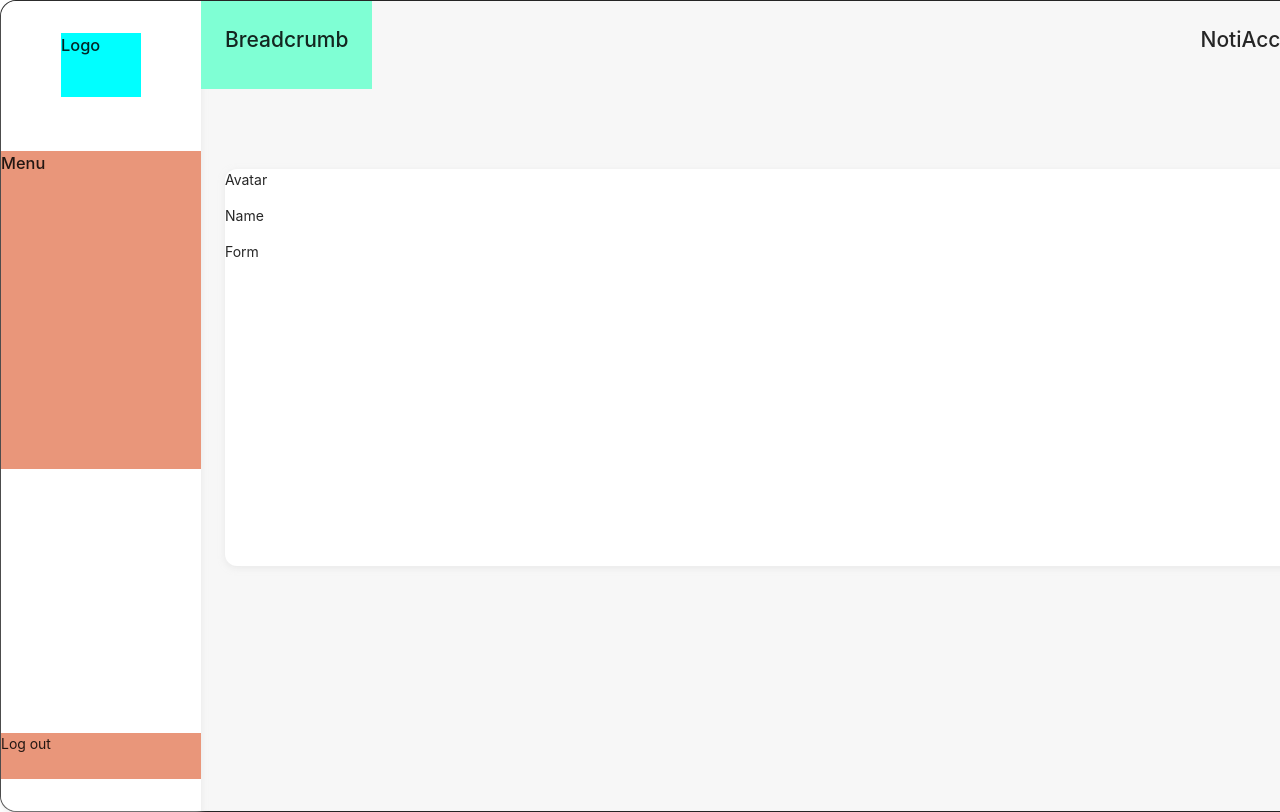
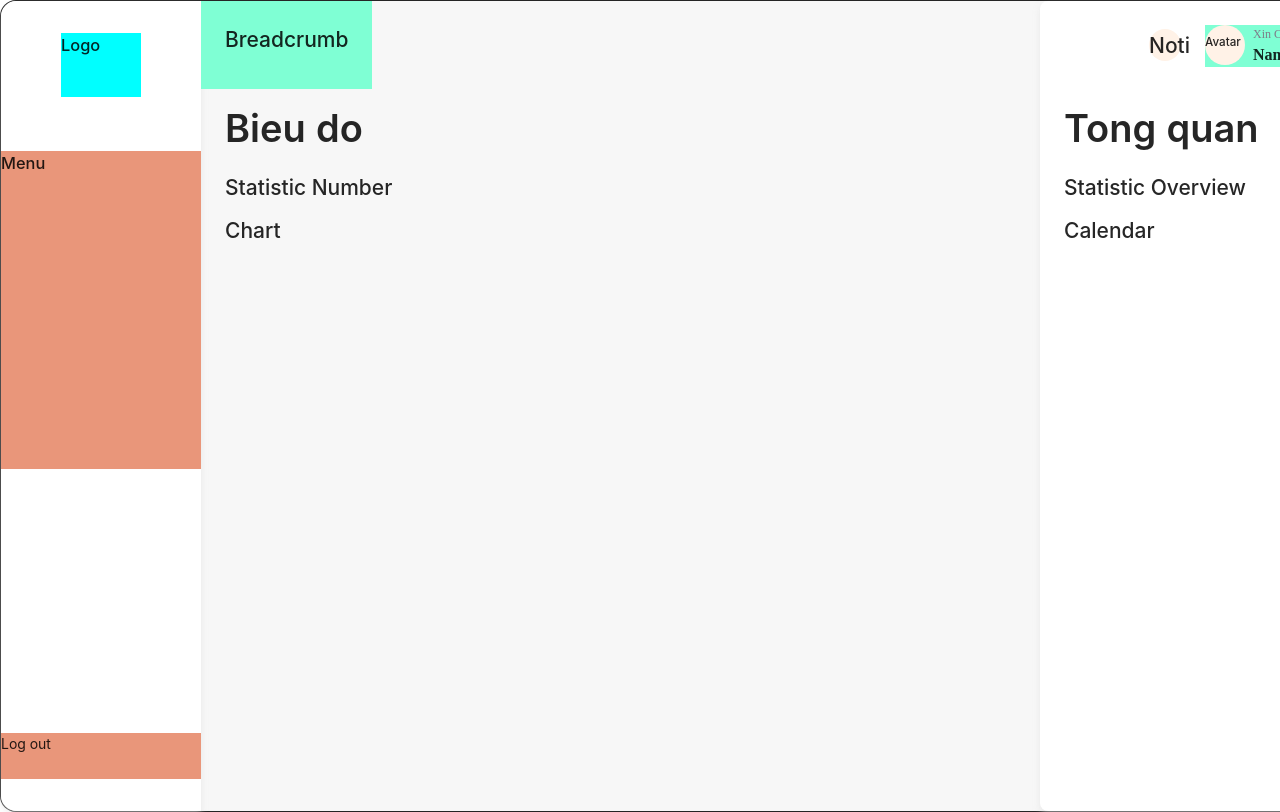
Before and after one commit to locphFX11236/alta-queuing-system-application, a React (Create React App) app: page / in a window 1280 px wide. Shown: the top 812 px of the page. Built offline with nearby package versions, Linux system fonts and the light colour scheme.

Commit message:
layout 3

```diff
--- a/src/layout/content/content.css
+++ b/src/layout/content/content.css
@@ -14,6 +14,7 @@
     align-items: center;
     width: 1240px;
     height: 88px;
+    z-index: 1;
 }
 
 .breadcrumb {
@@ -29,16 +30,69 @@
     background-color: aquamarine;
 }
 
-.right-top {
+.noti {
     position: absolute;
-    width: 401px;
-    height: 100%;
-    left: 839px;
+    width: 32px;
+    height: 32px;
+    right: 260px;
+    top: 28px;
+    background: #FFF2E7;
+    border-radius: 32px;
+}
+
+.acc {
+    position: absolute;
+    width: 172px;
+    height: 42px;
+    right: 64px;
+    top: 24px;
+    background-color: aquamarine;
+}
+
+.avatar-bar {
+    position: absolute;
+    width: 40px;
+    height: 40px;
+    right: 132px;
     top: 0px;
+    border-radius: 48px;
     display: flex;
-    flex-direction: row;
-    justify-content: center;
     align-items: center;
-    border-radius: 0 16px 0 0;
-    z-index: 1;
+    background: #FFF2E7;
 }
+
+.name-bar {
+    position: absolute;
+    width: 124px;
+    height: 42px;
+    left: 48px;
+    top: 0px;
+}
+
+.name-bar p {
+    position: absolute;
+    width: 47px;
+    height: 18px;
+    right: 77px;
+    top: 0px;
+    font-family: 'Nunito';
+    font-style: normal;
+    font-weight: 400;
+    font-size: 12px;
+    line-height: 18px;
+    color: #7E7D88;
+}
+
+.name-bar .ant-typography {
+    position: absolute;
+    width: 124px;
+    height: 24px;
+    right: 0px;
+    top: 18px;
+    font-family: 'Nunito';
+    font-style: normal;
+    font-weight: 700;
+    font-size: 16px;
+    line-height: 24px;
+    color: #535261;
+}
--- a/src/layout/content/topBar.tsx
+++ b/src/layout/content/topBar.tsx
@@ -1,15 +1,19 @@
-import AccComponent from "../../shared/components/account";
+import { Typography } from "antd";
+
+import { AvatarComponent, NameComponent } from "../../shared/components/account";
 import BreadcrumbComponent from "../../shared/components/breadcrumb";
 import NotiComponent from "../../shared/components/notification";
 
 const TopBar = (): JSX.Element => (
     <div className="top-bar">
-        <div className="breadcrumb">
-            <BreadcrumbComponent />
-        </div>
-        <div className="right-top">
-            <NotiComponent />
-            <AccComponent />
+        <div className="breadcrumb"><BreadcrumbComponent /></div>
+        <div className="noti"><NotiComponent /></div>
+        <div className="acc">
+            <div className="avatar-bar"><AvatarComponent /></div>
+            <div className="name-bar">
+                <p>Xin Chào</p>
+                <Typography.Title level={5}><NameComponent /></Typography.Title>
+            </div>
         </div>
     </div>
 );
--- a/src/shared/components/account/index.tsx
+++ b/src/shared/components/account/index.tsx
@@ -1,5 +1,15 @@
-const AccComponent = (): JSX.Element => (
-    <h1>Acc</h1>
+export const AvatarComponent = () => (
+    <h5 style={{ width: '100%', height: 'auto' }} >Avatar</h5>
 );
 
-export default AccComponent;
+export const ChangeAvatarComponent = () => (
+    <h5 style={{ width: '100%', height: 'auto' }} >Change</h5>
+);
+
+export const NameComponent = () => (
+    <h5 style={{ width: '100%', height: 'auto' }} >Name</h5>
+);
+
+export const InforComponent = () => (
+    <h5 style={{ width: '100%', height: 'auto' }} >Form Information</h5>
+);
--- a/src/view/index.tsx
+++ b/src/view/index.tsx
@@ -1,12 +1,13 @@
 import IndexLayout from "../layout";
-// import Dashboard from "./dashboard";
 // import Login from "./login";
-import Information from "./information";
+// import Information from "./information";
+import Dashboard from "./dashboard";
 
 function IndexView () {
     return (
         // <Login />
-        <IndexLayout content={<Information />}/>
+        // <IndexLayout content={<Information />}/>
+        <IndexLayout content={<Dashboard />}/>
     );
 };
 
--- a/src/view/information/index.tsx
+++ b/src/view/information/index.tsx
@@ -1,8 +1,15 @@
+import { Typography } from "antd";
+
+import { AvatarComponent, ChangeAvatarComponent, InforComponent, NameComponent } from "../../shared/components/account";
+
 const Information = (): JSX.Element => (
     <div className="infor">
-        <p>Avatar</p>
-        <p>Name</p>
-        <p>Form</p>
+        <div className="left-infor">
+            <div className="avatar-infor"><AvatarComponent /></div>
+            <div className="change-avatar"><ChangeAvatarComponent /></div>
+            <Typography.Title className="name-infor"><NameComponent /></Typography.Title>
+        </div>
+        <div className="right-infor"><InforComponent /></div>
     </div>
 );
 
--- a/src/view/information/infomation.css
+++ b/src/view/information/infomation.css
@@ -8,3 +8,58 @@
     box-shadow: 0px 2px 6px rgba(219, 219, 219, 0.5);
     border-radius: 12px;
 }
+
+.left-infor {
+    position: absolute;
+    width: 248px;
+    height: 303px;
+    left: 24px;
+    top: 40px;
+    background-color: aqua;
+}
+
+.avatar-infor {
+    position: absolute;
+    width: 248px;
+    height: 248px;
+    border-radius: 318px;
+    display: flex;
+    align-items: center;
+    background-color: rgba(219, 219, 219, 0.5);
+}
+
+.change-avatar {
+    position: absolute;
+    width: 45px;
+    height: 45px;
+    left: 171px;
+    top: 206px;
+    border: 2px solid #FFFFFF;
+    border-radius: 50%;
+    background: #FF7506;
+}
+
+.name-infor {
+    position: absolute;
+    width: 186px;
+    height: 36px;
+    left: 55px;
+    top: 267px;
+    font-family: 'Nunito';
+    font-style: normal;
+    font-weight: 700 !important;
+    font-size: 24px !important;
+    line-height: 36px !important;
+    display: flex;
+    align-items: center;
+    color: #282739 !important;
+}
+
+.right-infor {
+    position: absolute;
+    width: 792px;
+    height: 276px;
+    left: 296px;
+    top: 40px;
+    background-color: aqua;
+}
```
